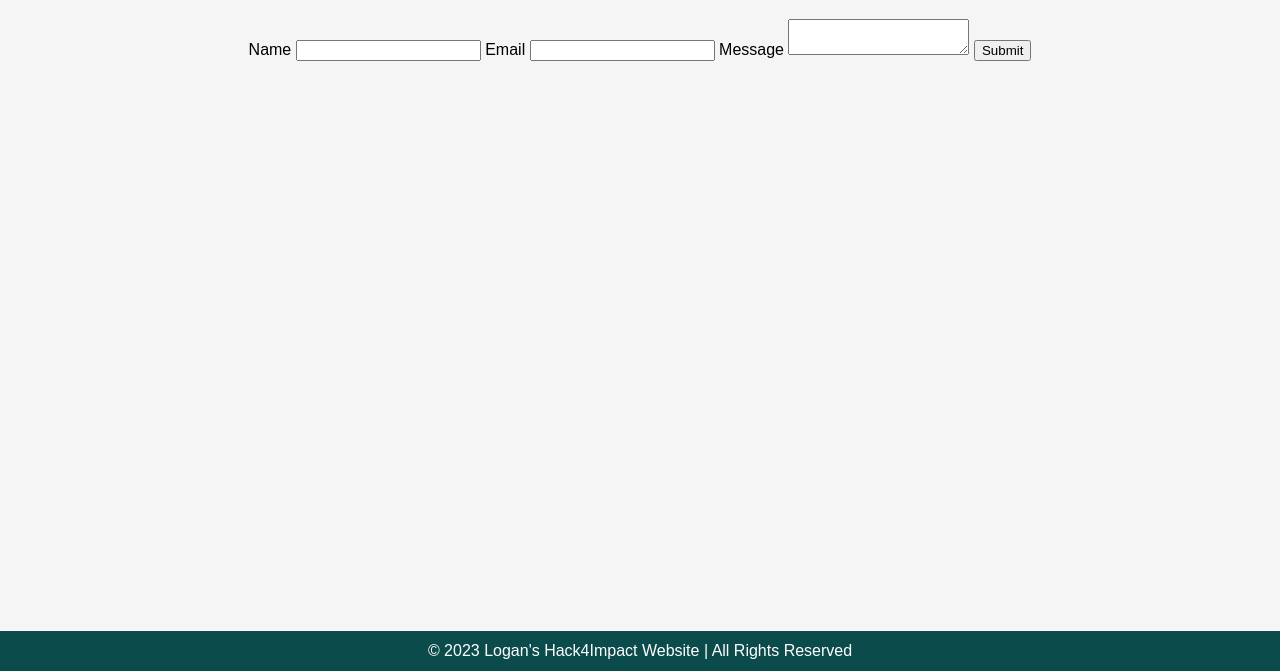
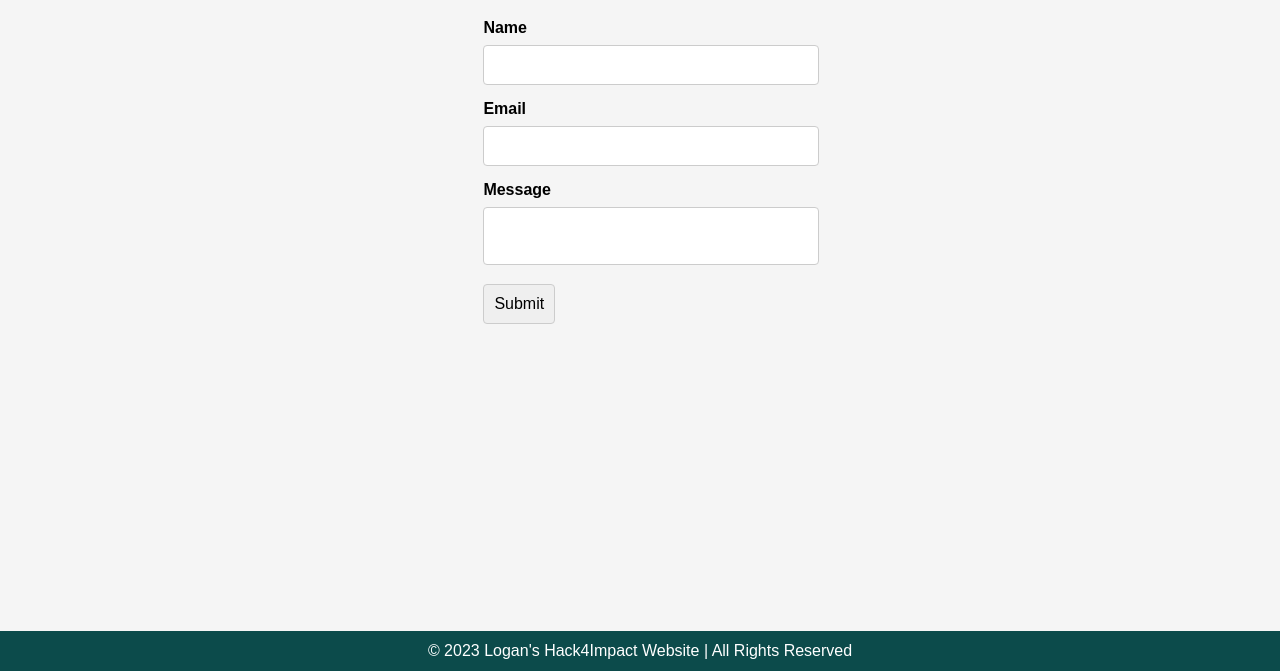
Before and after one commit to logancostello/StarterPack, a plain HTML site: page contact.html in a window 1280 px wide. Shown: the part 129-800 px from the top of the page. Drawn offline with Linux system fonts and the light colour scheme.

Commit message:
feat: finished css

```diff
--- a/styles.css
+++ b/styles.css
@@ -88,8 +88,8 @@ html {
 
   .about {
     text-align: center;
-    margin-right: 550px;
-    margin-left: 550px;
+    margin-right: 400px;
+    margin-left: 400px;
   }
 
   .page-title {
@@ -104,3 +104,38 @@ html {
   .project-name {
     font-weight: bold;
   }
+
+  label {
+    display: block;
+    margin-bottom: 8px;
+    font-family: Arial, Helvetica, sans-serif;
+    font-weight: bold;
+  }
+
+  input[type="text"],
+  input[type="email"],
+  textarea {
+    width: 100%;
+    padding: 10px;
+    margin-bottom: 15px;
+    border: 1px solid #ccc;
+    border-radius: 4px;
+    font-size: 16px;
+    resize: none;
+  }
+
+  input[type="submit"] {
+    padding: 10px;
+    border: 1px solid #ccc;
+    border-radius: 4px;
+    font-size: 16px;
+    resize: none;
+  }
+
+  .resume {
+    border-top: 3px solid rgb(12, 75, 75);
+  }
+
+  .resume-download {
+    margin-bottom: 15px;
+  }
```
Also changed, not shown: portfolio.html (+1 -1 lines), resume.html (+3 -3 lines), 1 other file.
